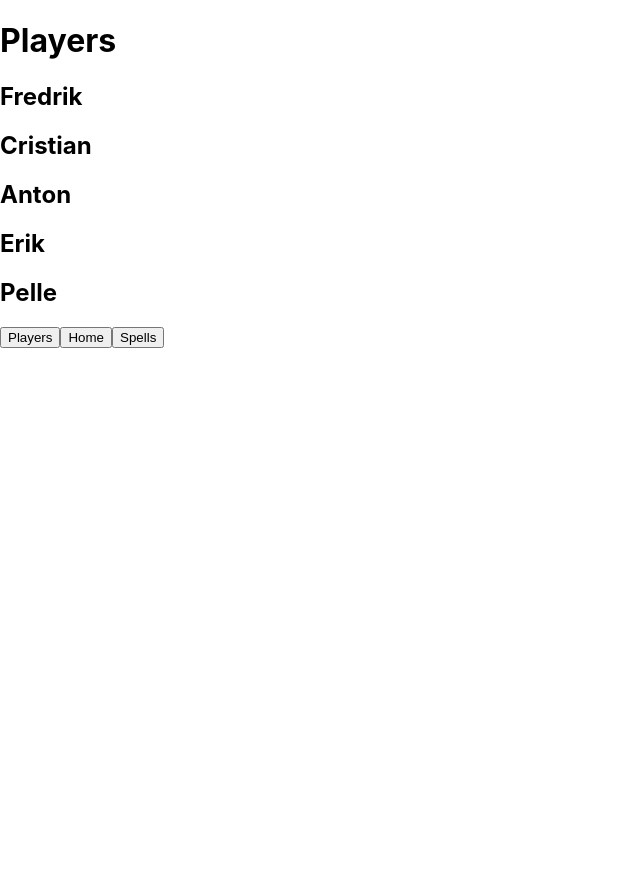
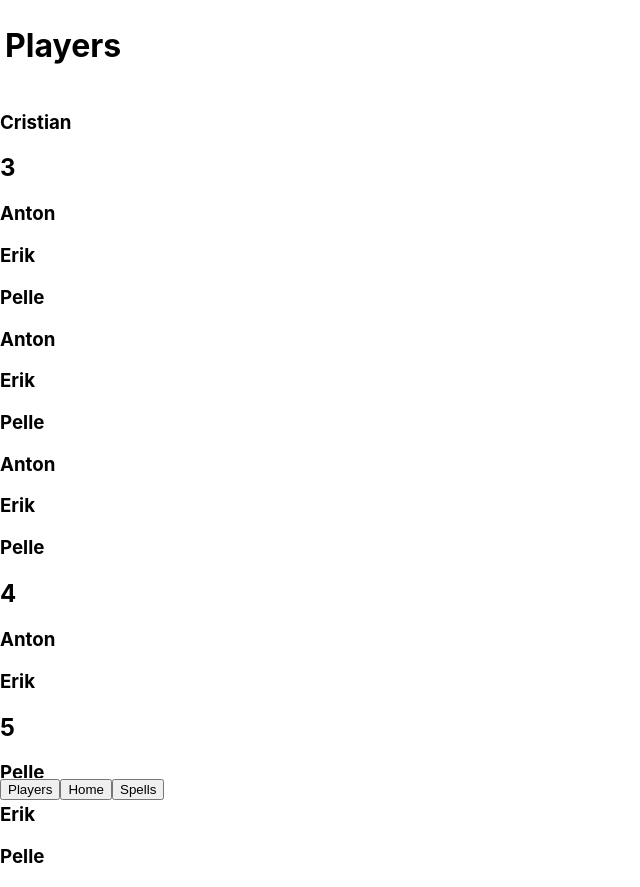
Before and after one commit to Xaril/beer-wizard, a React (Create React App) app in the folder beer-wizard/: page / in a window 1280 px wide. Shown: the whole page, without its empty margins (0-640 px from the left). Before the commit the page ends 800 px from the top, so only its background shows below. Built offline with nearby package versions, Linux system fonts and the light colour scheme; no server answers.

Commit message:
Done with basic players view

```diff
--- a/beer-wizard/src/components/AllPlayersView/ListOfPlayers.js
+++ b/beer-wizard/src/components/AllPlayersView/ListOfPlayers.js
@@ -1,5 +1,5 @@
 import React, { Component } from 'react';
-import PlayerName from './PlayerName';
+import PlayersOnLevel from './PlayersOnLevel';
 import _ from 'lodash'
 
 
@@ -14,16 +14,61 @@ var players = [
     },
     {
         name: "Anton",
-        level: 2
+        level: 3
     },
     {
         name: "Erik",
-        level: 2
+        level: 3
     },
     {
         name: "Pelle",
-        level: 2
+        level: 3
     },
+    {
+        name: "Anton",
+        level: 3
+    },
+    {
+        name: "Erik",
+        level: 3
+    },
+    {
+        name: "Pelle",
+        level: 3
+    },
+    {
+        name: "Anton",
+        level: 3
+    },
+    {
+        name: "Erik",
+        level: 3
+    },
+    {
+        name: "Pelle",
+        level: 3
+    },
+    {
+        name: "Anton",
+        level: 4
+    },
+    {
+        name: "Erik",
+        level: 4
+    },
+    {
+        name: "Pelle",
+        level: 5
+    },
+    {
+        name: "Erik",
+        level: 5
+    },
+    {
+        name: "Pelle",
+        level: 5
+    },
+
 
 ]
 class ListOfPlayers extends Component {
@@ -33,15 +78,21 @@ class ListOfPlayers extends Component {
         this.props.load();
     }
     render() {
-        var sortedList = _.groupBy(players, "level");
+        var sortedListObject = _.groupBy(players, "level");
+
         return (
-        <div
-            style={{flex: 1}}>
-            <h1>Players</h1>
+        <div>
+            <div style={{backgroundColor:'white', position:'fixed', top:0, right: 0, left: 0, padding: 5}}>
+                <h1>
+                    Players
+                </h1>
+            </div>
 
-            {players.map(player => (
-                <PlayerName name={player.name}/>
-            ))}
+
+            {Object.keys(sortedListObject).map((level) => {
+                return <PlayersOnLevel level={level} players={sortedListObject[level]}/>
+
+            })}
           </div>
         );
     }
--- /dev/null
+++ b/beer-wizard/src/components/AllPlayersView/PlayersOnLevel.js
@@ -0,0 +1,20 @@
+import React, { Component } from 'react';
+import Player from '../../shared-components/Player';
+
+class PlayersOnLevel extends Component {
+    render() {
+        return (
+        <div
+            style={{flex: 1}}>
+            <h2>{this.props.level}</h2>
+            {
+                this.props.players.map(player => (
+                    <Player name={player.name}/>
+                ))
+            }
+          </div>
+        );
+    }
+}
+
+export default PlayersOnLevel;
--- a/beer-wizard/src/components/App.js
+++ b/beer-wizard/src/components/App.js
@@ -20,7 +20,8 @@ class App extends Component {
               <Route path="/players" component={ListOfPlayersContainer}/>
               <Route path="/spells" component={ListOfPlayersContainer}/>
 
-              <div>
+              <div
+                style={{backgroundColor:'white', position:'fixed', bottom:0, right: 0, left: 0}}>
                 <Link to="/players">
                   <button type="button">Players</button>
                 </Link>
--- a/beer-wizard/src/components/AllPlayersView/PlayerName.js
+++ b/beer-wizard/src/shared-components/Player.js
@@ -1,14 +1,14 @@
 import React, { Component } from 'react';
 
-class PlayerName extends Component {
+class Player extends Component {
     render() {
         return (
         <div
             style={{flex: 1}}>
-            <h2>{this.props.name}</h2>
+            <h3>{this.props.name}</h3>
           </div>
         );
     }
 }
 
-export default PlayerName;
+export default Player;
```
